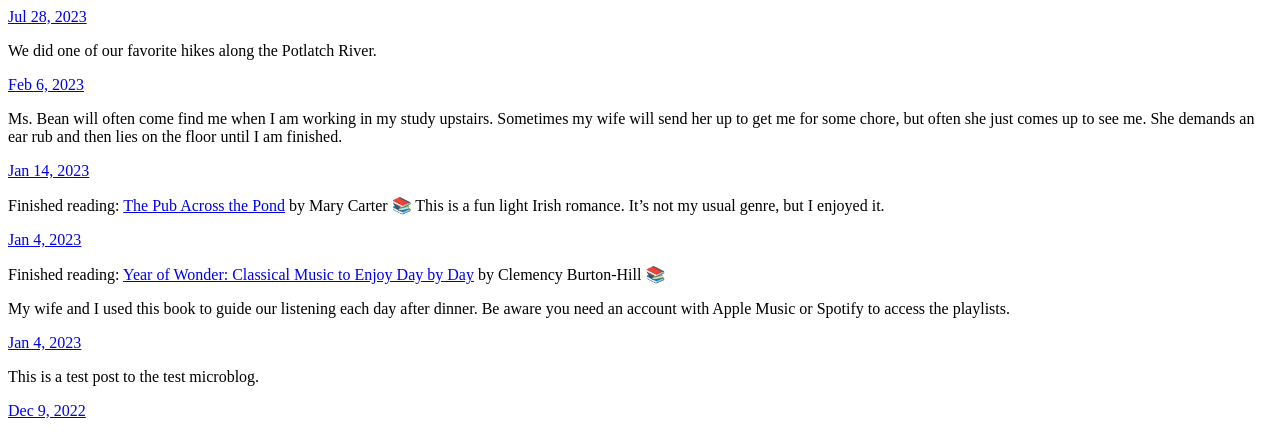
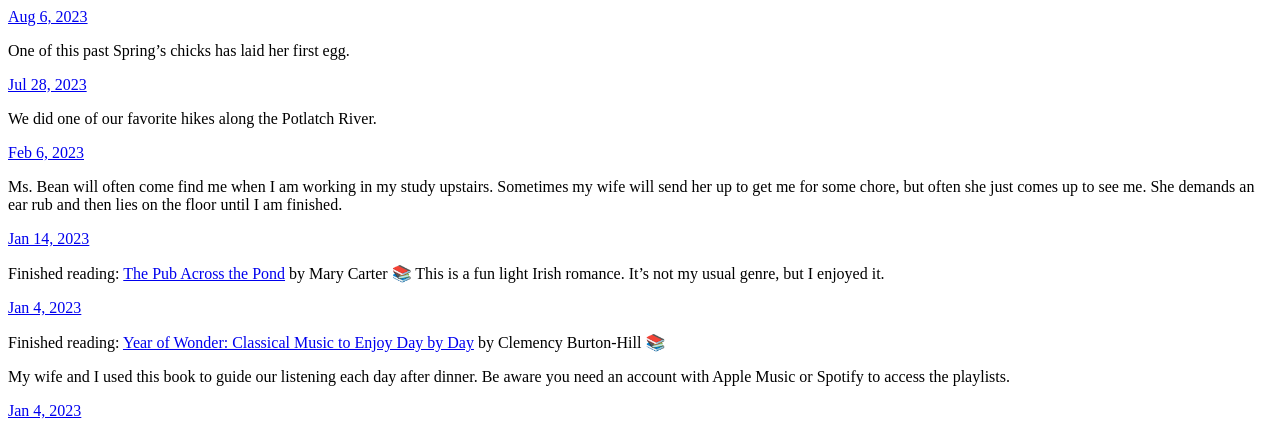
Before and after one commit to palousegeo/microblog, a plain HTML site: page index.html in a window 1280 px wide. Shown: the top 433 px of the page. Drawn offline with Linux system fonts and the light colour scheme.

Commit message:
Archiving from Micro.blog.

```diff
--- a/index.html
+++ b/index.html
@@ -21,6 +21,18 @@
 <div class="h-feed">
 
 
+
+	  <div class="h-entry">
+
+
+		<a href="https://palousegeo-test.micro.blog/2023/08/06/one-of-this.html" class="u-url"><time class="dt-published" datetime="2023-08-06 19:01:48 -0700">Aug 6, 2023</time></a>
+
+		<div class="e-content">
+			 <p>One of this past Spring’s chicks has laid her first egg.</p>
+<!-- raw HTML omitted -->
+
+		</div>
+	  </div>
 
 	  <div class="h-entry">
 
```
